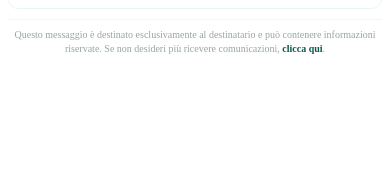
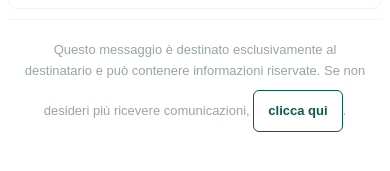
Before and after one commit to Alfpes24/firma_alf, a plain HTML site: page index.html in a window 390 px wide. Shown: the part 597-768 px from the top of the page. Drawn offline with Linux system fonts and the light colour scheme.

Commit message:
Update index.html

```diff
--- a/index.html
+++ b/index.html
@@ -105,12 +105,39 @@
     </td>
   </tr>
 </table>
-<!-- 6) DISCLAIMER / UNSUBSCRIBE -->
-<div style="margin-top:10px; border-top:1px solid #eef9f5; padding-top:8px; text-align:center;">
-  <div style="font-size:10px; color:#97a6a2; line-height:1.4;">
-    Questo messaggio è destinato esclusivamente al destinatario e può contenere informazioni riservate.
-    Se non desideri più ricevere comunicazioni,
-    <a href="mailto:alfonso.pesce@miodottore.it?subject=Rimozione%20dalla%20mailing%20list&body=Buongiorno%2C%20desidero%20non%20ricevere%20più%20comunicazioni."
-       style="color:#0b5a4a; text-decoration:none; font-weight:600;">clicca qui</a>.
-  </div>
+<!-- 6) DISCLAIMER / UNSUBSCRIBE (responsive + email-safe + single-line) -->
+<table width="100%" cellpadding="0" cellspacing="0" border="0" role="presentation" style="border-top:1px solid #eef9f5; margin-top:10px;">
+  <tr>
+    <td align="center" style="padding:10px 12px 0 12px;">
+      <table width="100%" cellpadding="0" cellspacing="0" border="0" role="presentation" style="max-width:640px;">
+        <tr>
+          <td class="footer-disclaimer" align="center" style="font-family:Arial,Helvetica,sans-serif; font-size:10px; color:#97a6a2; line-height:1.4; text-align:center; word-break:break-word;">
+            Questo messaggio è destinato esclusivamente al destinatario e può contenere informazioni riservate. Se non desideri più ricevere comunicazioni,
+            <a class="unsub-link" href="mailto:alfonso.pesce@miodottore.it?subject=Rimozione%20dalla%20mailing%20list&body=Buongiorno%2C%20desidero%20non%20ricevere%20pi%C3%B9%20comunicazioni." style="color:#0b5a4a; text-decoration:none; font-weight:600;">clicca qui</a>.
+          </td>
+        </tr>
+      </table>
+    </td>
+  </tr>
+</table>
+
+
+<!-- Mobile tweaks (supportati da Gmail/Apple Mail) -->
+<style>
+@media screen and (max-width:480px){
+  .footer-disclaimer{
+    font-size:13px !important;
+    line-height:1.6 !important;
+    padding-top:10px !important;
+  }
+  .unsub-link{
+    display:inline-block !important;
+    padding:10px 14px !important;
+    border:1px solid #0b5a4a !important;
+    border-radius:6px !important;
+    margin-top:8px !important;
+  }
+}
+</style>
+
 </div>
```
